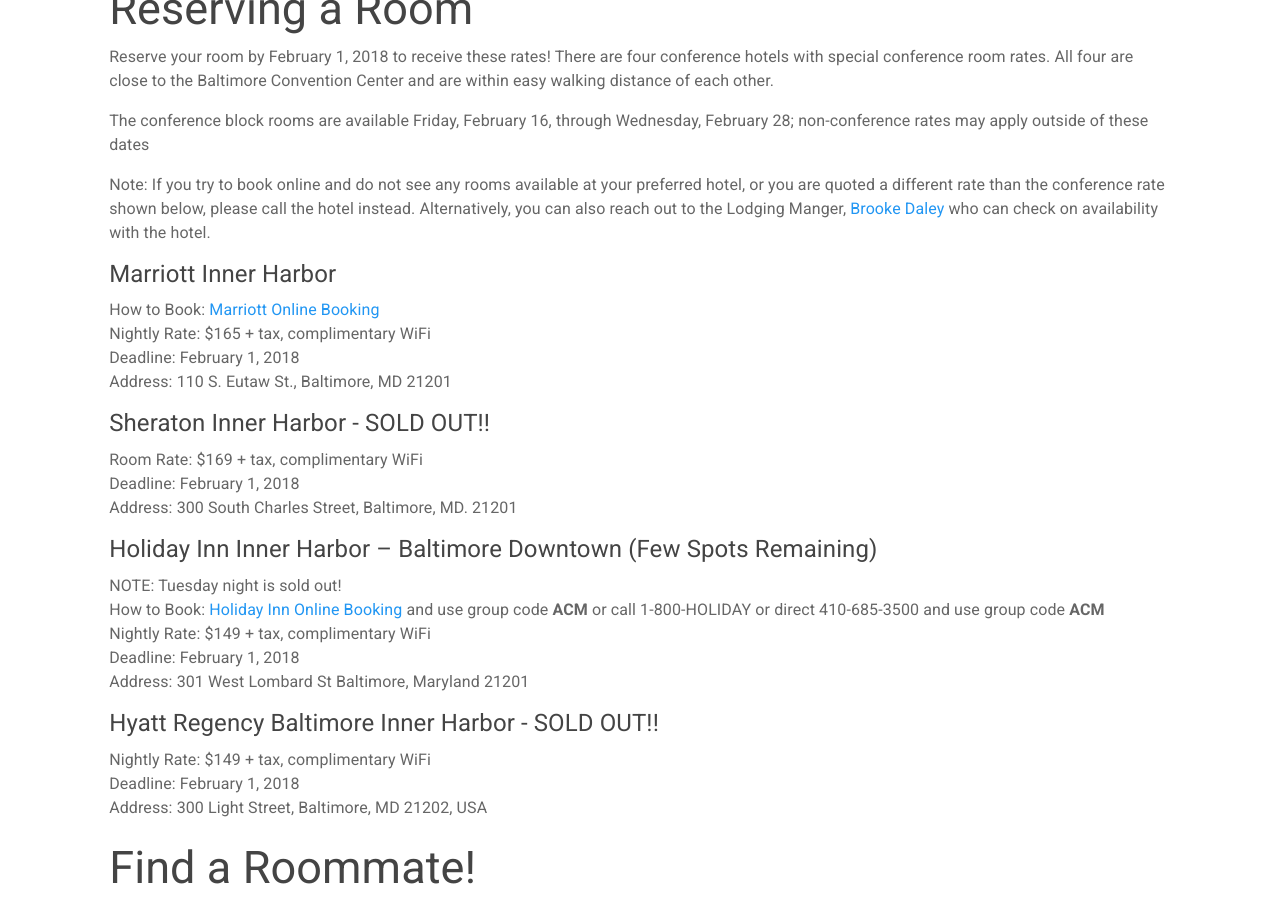
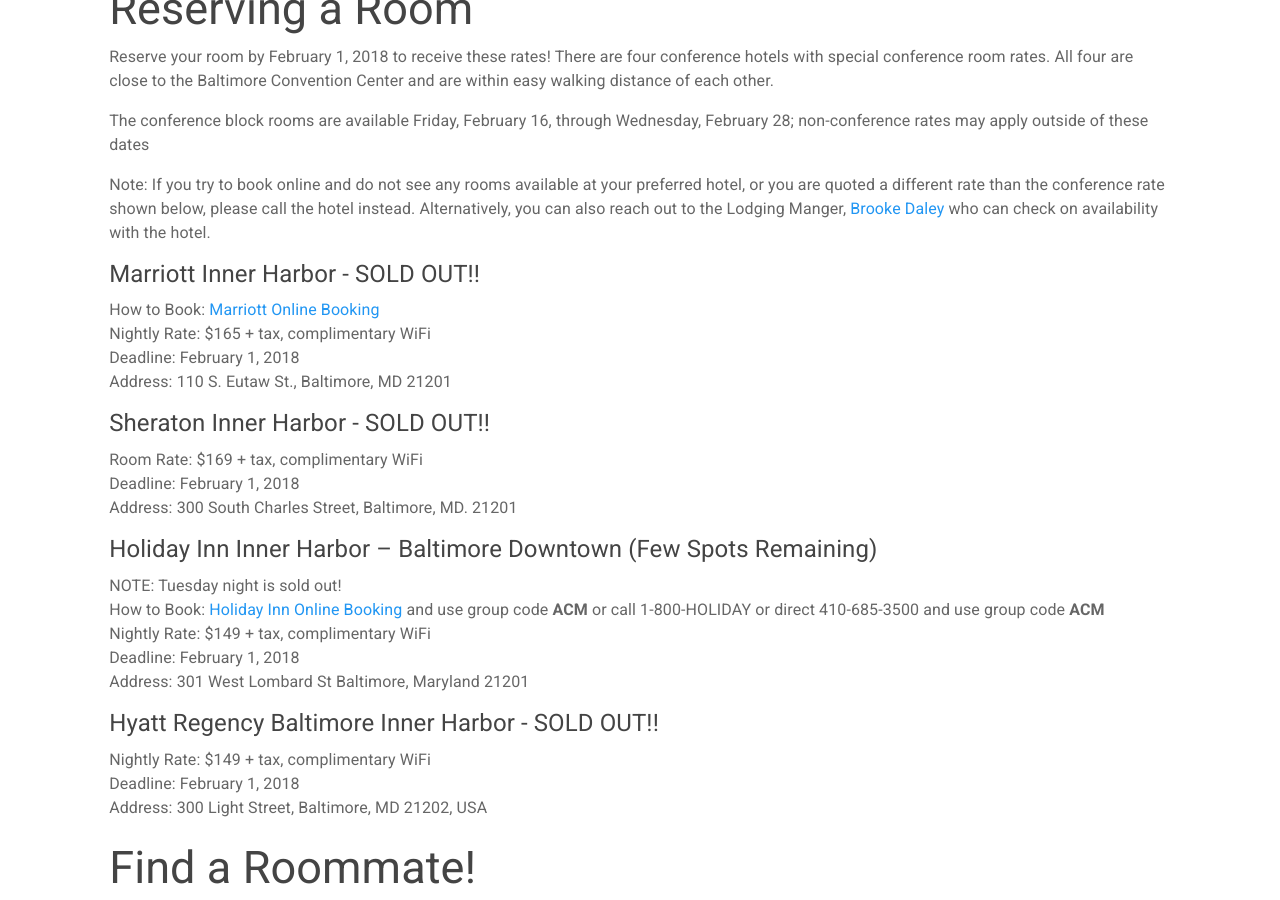
Before and after one commit to sigcsets/sigcse2018, a Jekyll site: the page built from attendees/index.md, in a window 1280 px wide and 900 px high, scrolled down 2356 px. Built offline with Jekyll 4.4.1, drawn with Linux system fonts in a browser that asks for light colours.

Commit message:
Marriott sold out!

```diff
--- a/attendees/index.md
+++ b/attendees/index.md
@@ -178,7 +178,7 @@
 
 Note: If you try to book online and do not see any rooms available at your preferred hotel, or you are quoted a different rate than the conference rate shown below, please call the hotel instead. Alternatively, you can also reach out to the Lodging Manger, [Brooke Daley](mailto:bdaley@executivevents.com) who can check on availability with the hotel.
 
-#### Marriott Inner Harbor
+#### Marriott Inner Harbor - SOLD OUT!!
 How to Book: [Marriott Online Booking](https://aws.passkey.com/go/ACMSIGCSE2018Conference)<br>
 Nightly Rate: $165 + tax, complimentary WiFi<br>
 Deadline: February 1, 2018<br>
```
